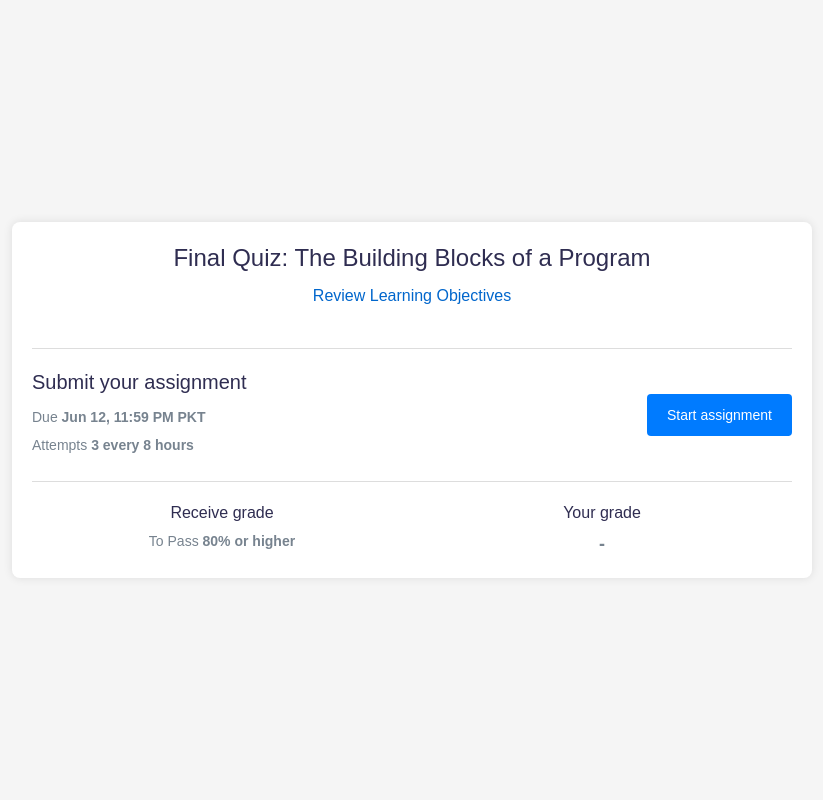
After one commit to nadeali0999/FYP, a Django app: page /Quiz/quiz_start/ in a window 1280 px wide. The commit adds this page. Shown: the whole page, without its empty margins (228-1051 px from the left). Run offline with Django 5.2, Linux system fonts and the light colour scheme; some libraries are stand-ins or nearby versions.

Commit message:
this is the latest code

```diff
--- a/apps/Quiz/urls.py
+++ b/apps/Quiz/urls.py
@@ -5,4 +5,5 @@ from . import views
 
 urlpatterns = [
     path('<slug:course_slug>/quiz/<int:quiz_id>/', views.quiz_detail, name='quiz_details'),
+    path('quiz_start/', views.quiz_start, name='quiz_start'),
 ]
--- a/apps/Quiz/views.py
+++ b/apps/Quiz/views.py
@@ -1,6 +1,8 @@
 from django.shortcuts import render, get_object_or_404, redirect
 from .models import Course, Quiz, Question
 
+def quiz_start(request):
+    return render(request, 'Quiz/quiz_startpage.html')
 def quiz_detail(request, course_slug, quiz_id):
     course = get_object_or_404(Course, slug=course_slug)
     quiz = get_object_or_404(Quiz, id=quiz_id)
--- a/apps/instructor/urls.py
+++ b/apps/instructor/urls.py
@@ -3,5 +3,5 @@ from django.urls import path
 from apps.instructor import views
 
 urlpatterns = [
-    path('instructor/', views.instructor, name='instructor'),
+    path('instructor/', views.instructors_list, name='instructor'),
 ]
--- /dev/null
+++ b/templates/Quiz/quiz_startpage.html
@@ -0,0 +1,146 @@
+{% extends 'base2.html' %}
+{% block content %}
+<div class="container">
+    <h1>Final Quiz: The Building Blocks of a Program</h1>
+    <a href="#" class="learning-objectives">Review Learning Objectives</a>
+    <div class="assignment-details">
+        <div class="details-text">
+            <h2>Submit your assignment</h2>
+            <p>Due <span>Jun 12, 11:59 PM PKT</span></p>
+            <p>Attempts <span>3 every 8 hours</span></p>
+        </div>
+        <div class="details-button">
+            <button class="start-assignment">Start assignment</button>
+        </div>
+    </div>
+    <div class="grade-section">
+        <div class="receive-grade">
+            <h3>Receive grade</h3>
+            <p>To Pass <span>80% or higher</span></p>
+        </div>
+        <div class="your-grade">
+            <h3>Your grade</h3>
+            <p>-</p>
+        </div>
+    </div>
+</div>
+
+<style>
+    body {
+        font-family: Arial, sans-serif;
+        background-color: #f5f5f5;
+        margin: 0;
+        padding: 0;
+        display: flex;
+        justify-content: center;
+        align-items: center;
+        height: 100vh;
+    }
+
+    .container {
+        background-color: white;
+        padding: 20px;
+        border-radius: 8px;
+        box-shadow: 0 0 10px rgba(0, 0, 0, 0.1);
+        max-width: 800px;
+        width: 100%;
+        text-align: center;
+    }
+
+    h1 {
+        font-size: 24px;
+        margin-bottom: 10px;
+    }
+
+    .learning-objectives {
+        color: #0066cc;
+        text-decoration: none;
+        margin-bottom: 20px;
+        display: inline-block;
+    }
+
+    .learning-objectives:hover {
+        text-decoration: underline;
+    }
+
+    .assignment-details {
+        border-top: 1px solid #ddd;
+        padding-top: 20px;
+        margin-top: 20px;
+        display: flex;
+        justify-content: space-between;
+        align-items: center;
+        text-align: left;
+    }
+
+    .details-text {
+        flex: 1;
+    }
+
+    .details-text h2 {
+        font-size: 20px;
+        margin-bottom: 10px;
+    }
+
+    .details-text p {
+        font-size: 14px;
+        margin: 5px 0;
+    }
+
+    .details-text span {
+        font-weight: bold;
+    }
+
+    .details-button {
+        margin-left: 20px;
+    }
+
+    .start-assignment {
+        display: inline-block;
+        padding: 10px 20px;
+        font-size: 14px;
+        color: white;
+        background-color: #007bff;
+        border: none;
+        border-radius: 4px;
+        cursor: pointer;
+    }
+
+    .start-assignment:hover {
+        background-color: #0056b3;
+    }
+
+    .grade-section {
+        display: flex;
+        justify-content: space-between;
+        margin-top: 20px;
+        border-top: 1px solid #ddd;
+        padding-top: 20px;
+    }
+
+    .grade-section div {
+        flex: 1;
+    }
+
+    .grade-section h3 {
+        font-size: 16px;
+        margin-bottom: 5px;
+    }
+
+    .grade-section p {
+        font-size: 14px;
+        margin: 0;
+    }
+
+    .receive-grade span {
+        font-weight: bold;
+    }
+
+    .your-grade p {
+        font-size: 18px;
+        font-weight: bold;
+    }
+</style>
+
+
+{% endblock %}
--- a/templates/main/home.html
+++ b/templates/main/home.html
@@ -109,7 +109,7 @@
                                     <div class="card-footer px-2 pb-2 mb-1 pt-4 position-relative">
                                         <a href="{{ i.get_slug }}" class="d-block">
                                             <div class="avatar avatar-xl badge-float position-absolute top-0 right-0 mt-n6 me-5 rounded-circle shadow border border-white border-w-lg">
-                                                <img src="{{ i.author.author_profile }}" alt="..."
+                                                <img src="/{{ i.author.author_profile }}" alt="..."
                                                      class="avatar-img rounded-circle">
                                             </div>
                                         </a>
```
Also changed, not shown: apps/instructor/models.py (+5 -11 lines), apps/instructor/views.py (+6 -2 lines), templates/instructors/intstructors.html (+69 -9 lines), Media/author/WhatsApp_Image_2024-04-11_at_2.36.34_PM.jpeg (added), Media/featured_img/js.png (added), apps/instructor/migrations/0003_author_profession.py (added), db.sqlite3.
